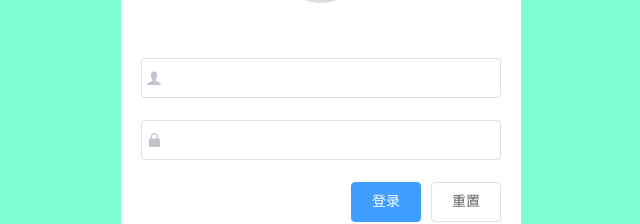
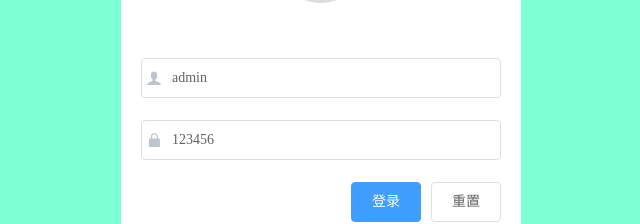
Before and after one commit to zhaocaixia-afk/vue-shop, a Vue app: page /#/login in a window 1280 px wide. Shown: the part 267-491 px from the top of the page, without its empty margins (319-959 px from the left). Built offline with nearby package versions, Linux system fonts and the light colour scheme.

Commit message:
表单rules和表单resetFields()

```diff
--- a/src/views/login/Login.vue
+++ b/src/views/login/Login.vue
@@ -3,20 +3,20 @@
     <div class="logo">
       <img src="~assets/img/logo.png" />
     </div>
-    <el-form :model="loginForm" ref="loginForm" class="login-form">
-      <el-form-item>
+    <el-form :model="loginForm" :rules="rules" ref="loginForm" class="login-form">
+      <el-form-item prop="username">
         <el-input v-model="loginForm.username">
-            <i slot="prefix" class="el-input__icon iconfont icon-user"></i>
+          <i slot="prefix" class="el-input__icon iconfont icon-user"></i>
         </el-input>
       </el-form-item>
-      <el-form-item>
+      <el-form-item prop="password">
         <el-input v-model="loginForm.password">
-            <i slot="prefix" class="el-input__icon iconfont icon-3702mima"></i>
+          <i slot="prefix" class="el-input__icon iconfont icon-3702mima"></i>
         </el-input>
       </el-form-item>
       <el-form-item class="login-button">
-        <el-button type="primary">登录</el-button>
-        <el-button>重置</el-button>
+        <el-button type="primary" @click="login">登录</el-button>
+        <el-button @click="resetForm">重置</el-button>
       </el-form-item>
     </el-form>
   </div>
@@ -27,12 +27,36 @@ export default {
   name: "Login",
   data() {
     return {
+      // 1.表单数据
       loginForm: {
-        username: "",
-        password: ""
+        username: "admin",
+        password: "123456"
+      },
+      // 2.验证规则
+      rules: {
+        username: [
+          { required: true, message: "请输入用户名", trigger: "blur" },
+          { min: 5, max: 12, message: "长度在 3 到 12 个字符", trigger: "blur" }
+        ],
+        password: [
+          { required: true, message: "请输入密码", trigger: "blur" },
+          { min: 6, max: 12, message: "长度在 3 到 5 个字符", trigger: "blur" }
+        ]
       }
     };
-  }
+  },
+  methods: {
+    // 1.重置
+    resetForm(){
+      this.$refs.loginForm.resetFields()
+    },
+    // 2.点击登录
+    login(){
+      this.$refs.loginForm.validate( (valid) => {
+        console.log(valid)
+      })
+    }
+  },
 };
 </script>
 
@@ -60,9 +84,9 @@ export default {
   }
   .login-form {
     padding: 100px 20px 0 20px;
-    .login-button{
-        display: flex;
-        justify-content: flex-end;
+    .login-button {
+      display: flex;
+      justify-content: flex-end;
     }
   }
 }
```
Also changed, not shown: src/views/home/Home.vue (added, +15 -0 lines).
